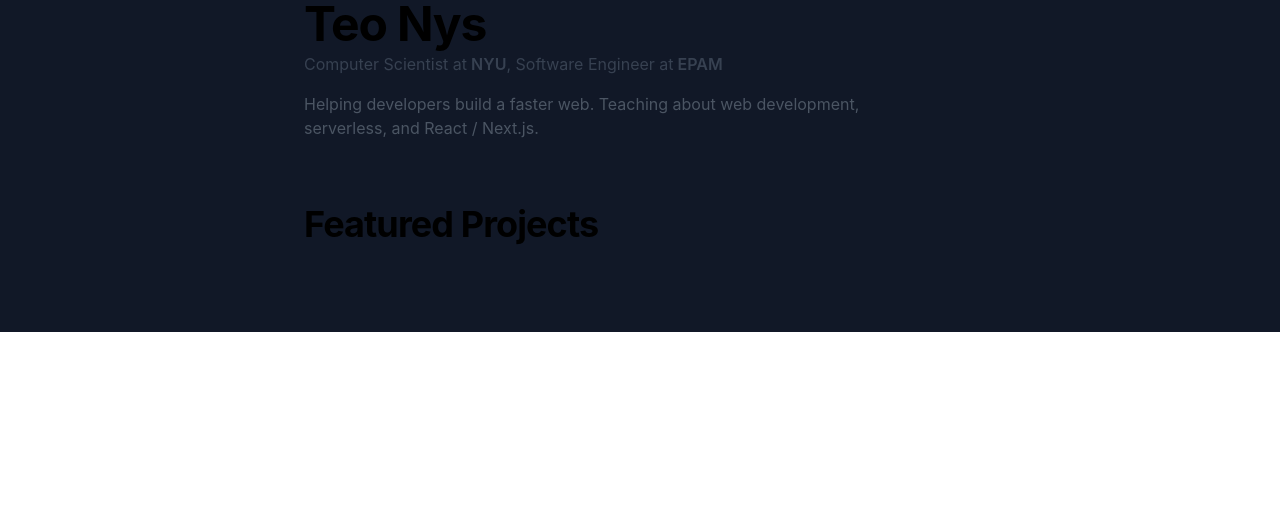
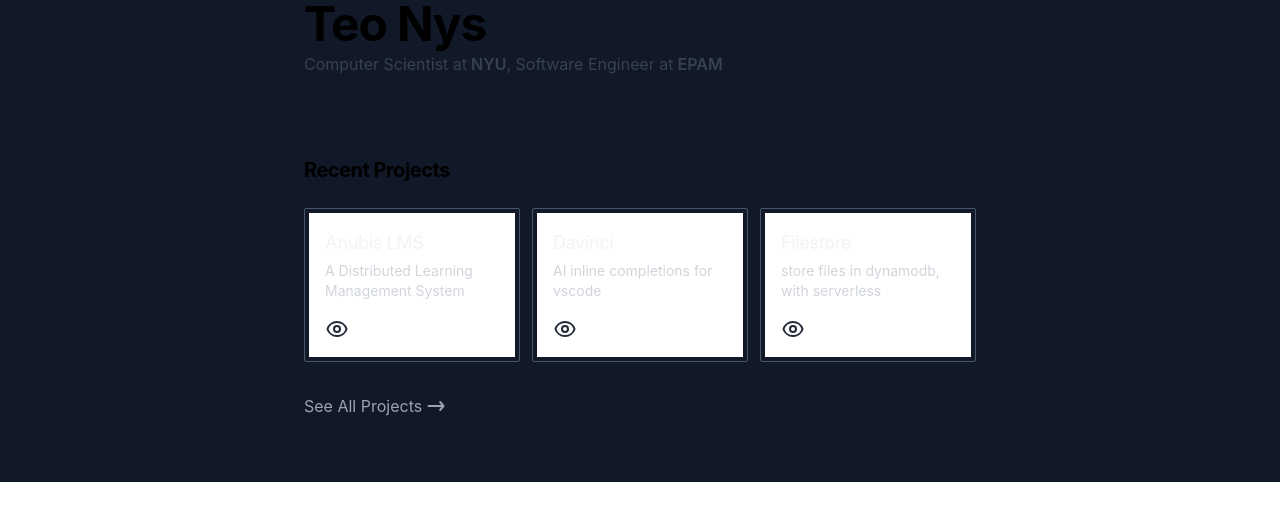
Before and after one commit to synoet/synoet.io, a Next.js app: page / in a window 1280 px wide. Shown: the top 520 px of the page. Built offline with nearby package versions, Linux system fonts and the light colour scheme.

Commit message:
ADD Basic Hero

```diff
--- /dev/null
+++ b/components/ProjectCard.jsx
@@ -0,0 +1,42 @@
+import React from 'react';
+
+export default function ProjectCard({ link, title, description }) {
+
+  return (
+    <a
+      href={link}
+      className="transform hover:scale-[1.01] transition-all md:w-1/3 rounded-sm w-full p-1 border border-slate-600"
+    >
+      <div className="flex flex-col justify-between h-full bg-white dark:bg-gray-900  p-4">
+        <div className="flex flex-col justify-between mb-4">
+          <h4 className="text-lg md:text-lg font-medium w-full mb-1 text-gray-100 tracking-tight">
+            {title}
+          </h4>
+          <p className="text-gray-300 text-sm">{description}</p>
+        </div>
+        <div className="flex items-center text-gray-800 dark:text-gray-200 capsize">
+          <svg
+            xmlns="http://www.w3.org/2000/svg"
+            className="h-6 w-6"
+            fill="none"
+            viewBox="0 0 24 24"
+            stroke="currentColor"
+          >
+            <path
+              strokeLinecap="round"
+              strokeLinejoin="round"
+              strokeWidth={2}
+              d="M15 12a3 3 0 11-6 0 3 3 0 016 0z"
+            />
+            <path
+              strokeLinecap="round"
+              strokeLinejoin="round"
+              strokeWidth={2}
+              d="M2.458 12C3.732 7.943 7.523 5 12 5c4.478 0 8.268 2.943 9.542 7-1.274 4.057-5.064 7-9.542 7-4.477 0-8.268-2.943-9.542-7z"
+            />
+          </svg>
+        </div>
+      </div>
+    </a>
+  );
+}
--- a/pages/index.jsx
+++ b/pages/index.jsx
@@ -1,6 +1,8 @@
 import React from 'react';
+import Link from 'next/link';
 
 import Layout from '../components/Layout';
+import ProjectCard from '../components/ProjectCard';
 
 export default function Home() {
   return (
@@ -18,14 +20,54 @@ export default function Home() {
               <span className="font-semibold"> EPAM</span>
             </h2>
             <p className="text-gray-600 dark:text-gray-400 mb-16">
-              Helping developers build a faster web. Teaching about web
-              development, serverless, and React / Next.js.
+
             </p>
           </div>
         </div>
-        <h3 className="font-bold text-xl md:text-4xl tracking-tight mb-6 text-black dark:text-white">
-          Featured Projects
+        <h3 className="font-bold text-lg md:text-xl tracking-tight mb-6 text-black dark:text-white">
+          Recent Projects
         </h3>
+        <div className="w-full flex gap-3 flex-col md:flex-row">
+          <ProjectCard
+            title="Anubis LMS"
+            description="A Distributed Learning Management System"
+            link="https://www.google.com"
+            stars={90}
+          />
+          <ProjectCard
+            title="Davinci"
+            description="AI inline completions for vscode"
+            link="https://www.google.com"
+            stars={3}
+          />
+          <ProjectCard
+            title="Filestore"
+            description="store files in dynamodb, with serverless"
+            link="https://www.google.com"
+            stars={1}
+          />
+        </div>
+
+        <Link href="/blog">
+          <a className="flex mt-8 text-gray-400 leading-7 rounded-lg hover:text-gray-800 dark:hover:text-gray-200 transition-all h-6 items-center">
+            See All Projects
+            <svg
+              xmlns="http://www.w3.org/2000/svg"
+              fill="none"
+              viewBox="0 0 24 24"
+              className="h-6 w-6 ml-1"
+            >
+              <path
+                stroke="currentColor"
+                strokeLinecap="round"
+                strokeLinejoin="round"
+                strokeWidth={2}
+                d="M17.5 12h-15m11.667-4l3.333 4-3.333-4zm3.333 4l-3.333 4 3.333-4z"
+              />
+            </svg>
+          </a>
+        </Link>
+
       </div>
     </Layout>
   )
```
